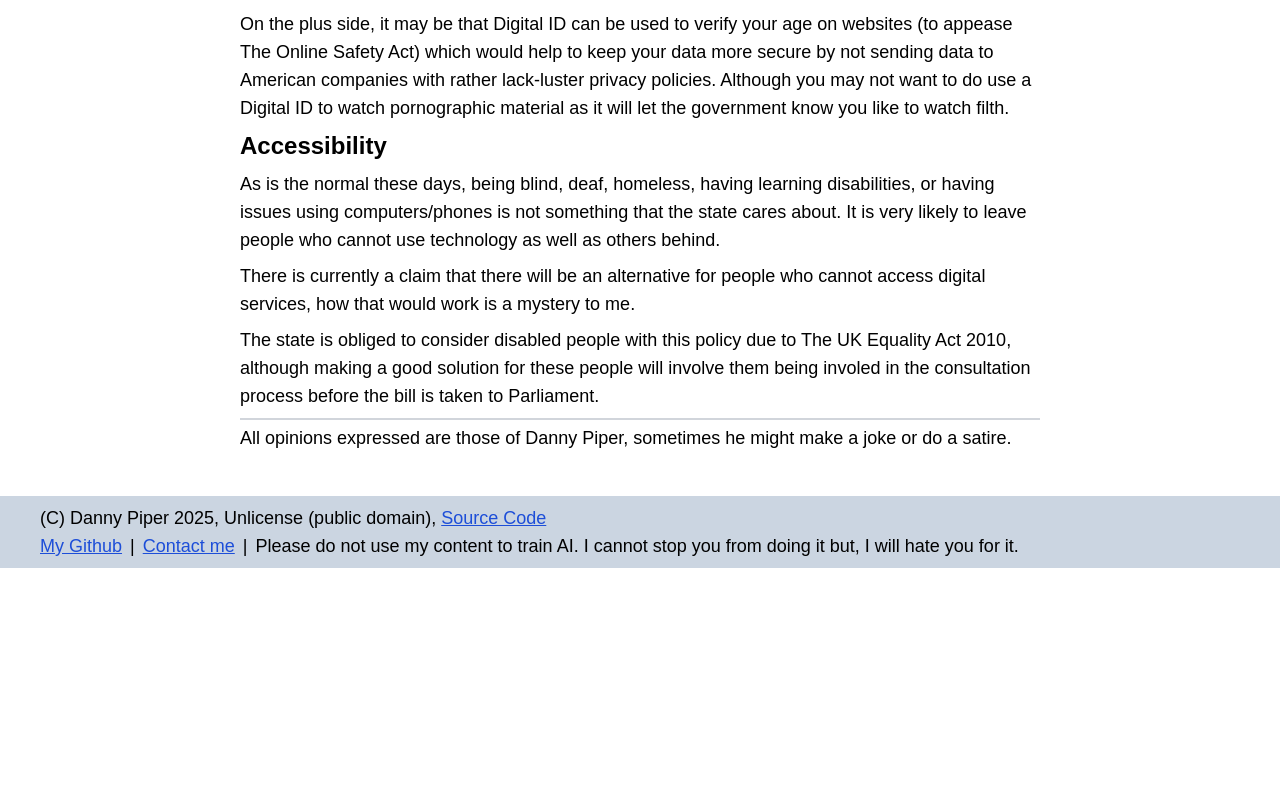
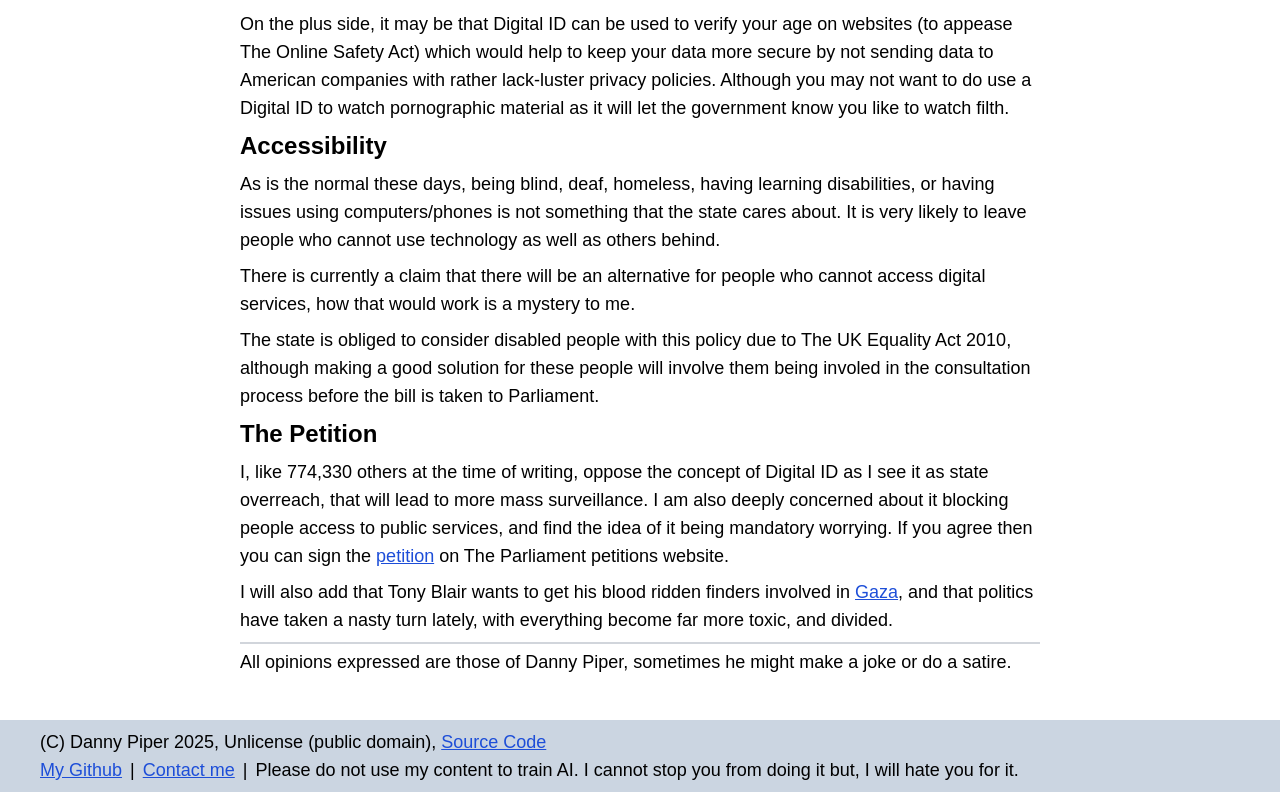
Before and after one commit to djpiper28/my-website, a Next.js app: page /blog/2025/07/digital_id in a window 1280 px wide. Shown: the part 1490-2282 px from the top of the page. Before the commit the page ends 2058 px from the top, so only its background shows below. Built offline with nearby package versions, Linux system fonts and the light colour scheme.

Commit message:
feat: added conclusion

```diff
--- a/src/app/blog/2025/07/digital_id/page.tsx
+++ b/src/app/blog/2025/07/digital_id/page.tsx
@@ -137,6 +137,27 @@ export default function Page() {
         people will involve them being involed in the consultation process
         before the bill is taken to Parliament.
       </P>
+      <H2>The Petition</H2>
+      <P>
+        I, like 774,330 others at the time of writing, oppose the concept of
+        Digital ID as I see it as state overreach, that will lead to more mass
+        surveillance. I am also deeply concerned about it blocking people access
+        to public services, and find the idea of it being mandatory worrying. If
+        you agree then you can sign the{" "}
+        <Link href="https://petition.parliament.uk/signatures/161080867">
+          petition
+        </Link>{" "}
+        on The Parliament petitions website.
+      </P>
+      <P>
+        I will also add that Tony Blair wants to get his blood ridden finders
+        involved in{" "}
+        <Link href="https://www.bbc.co.uk/news/articles/c3drmk95xlzo">
+          Gaza
+        </Link>
+        , and that politics have taken a nasty turn lately, with everything
+        become far more toxic, and divided.
+      </P>
     </>
   );
 }
```
